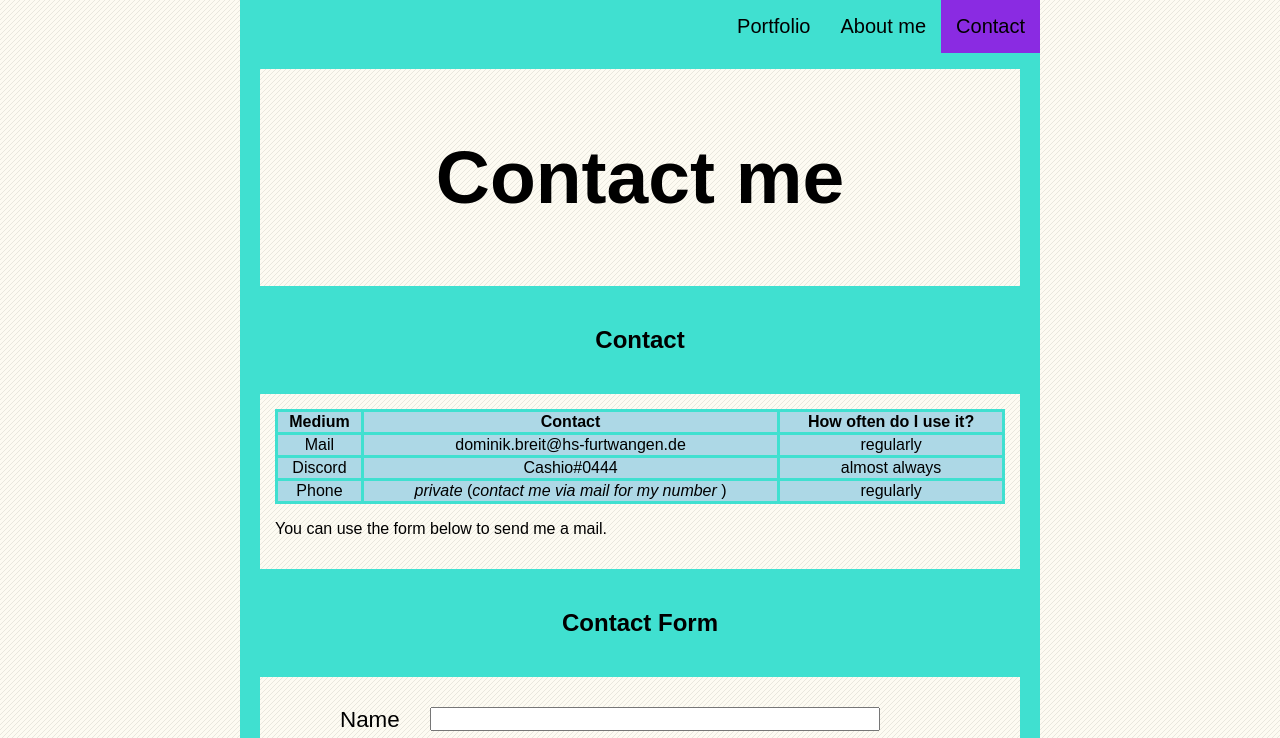
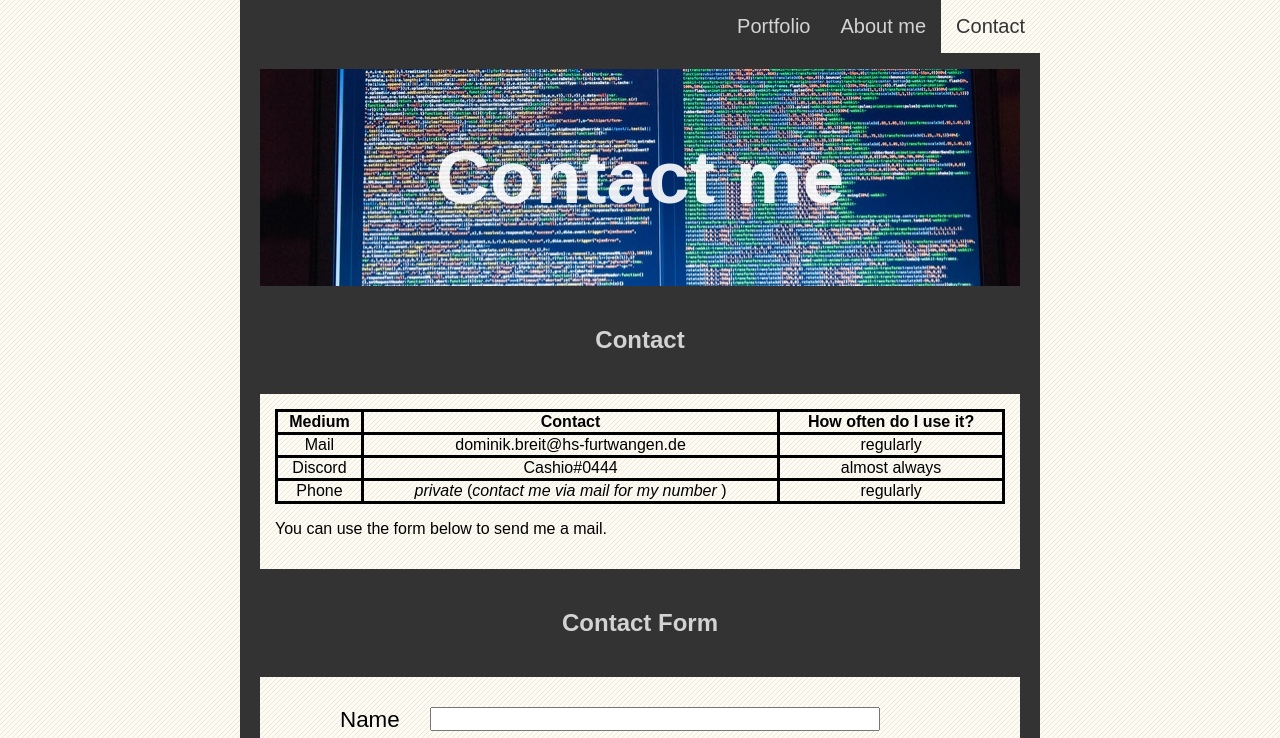
Before and after one commit to xCashio/GIS-SoSe-2021, a plain HTML site: page Aufgabe_1.4/contact.html in a window 1280 px wide. Shown: the top 738 px of the page. Drawn offline with Linux system fonts and the light colour scheme.

Commit message:
Color change, heading+picture

```diff
--- a/Aufgabe_1.4/contact.html
+++ b/Aufgabe_1.4/contact.html
@@ -22,7 +22,7 @@
 
     <div class="container">
         <main>
-        <div class="divbox">
+            <div class="divboxheading">
                 <h1>Contact me</h1>
             </div>
             <h2>Contact</h2>
@@ -88,7 +88,8 @@
                     <link rel="stylesheet"
                         href="https://cdnjs.cloudflare.com/ajax/libs/font-awesome/4.7.0/css/font-awesome.min.css">
                     <a target="_blank" href="https://twitter.com/dominik_breit" class="fa fa-twitter"></a>
-                <a target="_blank" href="https://www.linkedin.com/in/dominik-breit-231a211b1/" class="fa fa-linkedin"></a>
+                    <a target="_blank" href="https://www.linkedin.com/in/dominik-breit-231a211b1/"
+                        class="fa fa-linkedin"></a>
                     <a target="_blank" href="https://www.reddit.com/user/xCashio1" class="fa fa-reddit"></a>
                 </div>
                 <p><i>This site was created by Dominik Breit.</i></p>
--- a/Aufgabe_1.4/style.css
+++ b/Aufgabe_1.4/style.css
@@ -1,16 +1,15 @@
 .navstyle{
     font-family: Arial, Helvetica, sans-serif;
     overflow: hidden;
-    background: turquoise;
+    background: #333333;
     position: fixed;
     top: 0;
     width: 800px;
-
 }
 .footstyle{
     font-family: Arial, Helvetica, sans-serif;
     overflow: hidden;
-    background: turquoise;
+    background: #333333;
     width: 800px;
     text-align: center;
 
@@ -18,7 +17,7 @@
 .navstyle a{
     float: right;
     display: block;
-    color: black;
+    color: lightgray;
     text-align: center;
     padding: 15px;
     text-decoration: none;
@@ -50,15 +49,17 @@ body{
 }
 
 #contacthighlight{
-        background-color: blueviolet;
-
+    background-image: url(media/bg.png);
+        color: #333333;
 }
 #abouthighlight{
-    background-color: blueviolet;
+    background-image: url(media/bg.png);
+    color: #333333;
 
 }
 #indexhighlight{
-    background-color: blueviolet;
+    background-image: url(media/bg.png);
+    color: #333333;
 
 }
 .fa {
@@ -96,7 +97,8 @@ body{
   h2{
     text-align: center;
     padding: 20px;
-    background-color: turquoise;
+    color: lightgray;
+    background-color: #333333;
     margin: 0 auto;
 
 }
@@ -175,12 +177,11 @@ button{
 }
 table, th, td{
 
-    border: 3px solid turquoise;
+    border: 3px solid black;
 }
 table{
     width: 100%;
     border-collapse: collapse;
-    background-color: lightblue;
 }
 th,td{
     text-align: center;
@@ -199,9 +200,23 @@ video{
 }
 .divbox{
     width: 750;
-    border: 20px solid turquoise;
+    border: 20px solid #333333;
     padding: 15px;
 }
+
+.divboxheading{
+    width: 750;
+    border: 20px solid #333333;
+    opacity: 1;
+    padding: 15px;
+    background-image:url(media/codepic.jpg);
+}
+.divboxheading h1{
+    color: white;
+    opacity: 0.9;
+}
+
+
 .pdf{
     width: 100%;
     height: 720px;
```
Also changed, not shown: Aufgabe_1.4/aboutme.html (+5 -3 lines), Aufgabe_1.4/index.html (+12 -6 lines), Aufgabe_1.4/media/codepic.jpg (added). Lines whose indentation alone changed are shown as unchanged.
